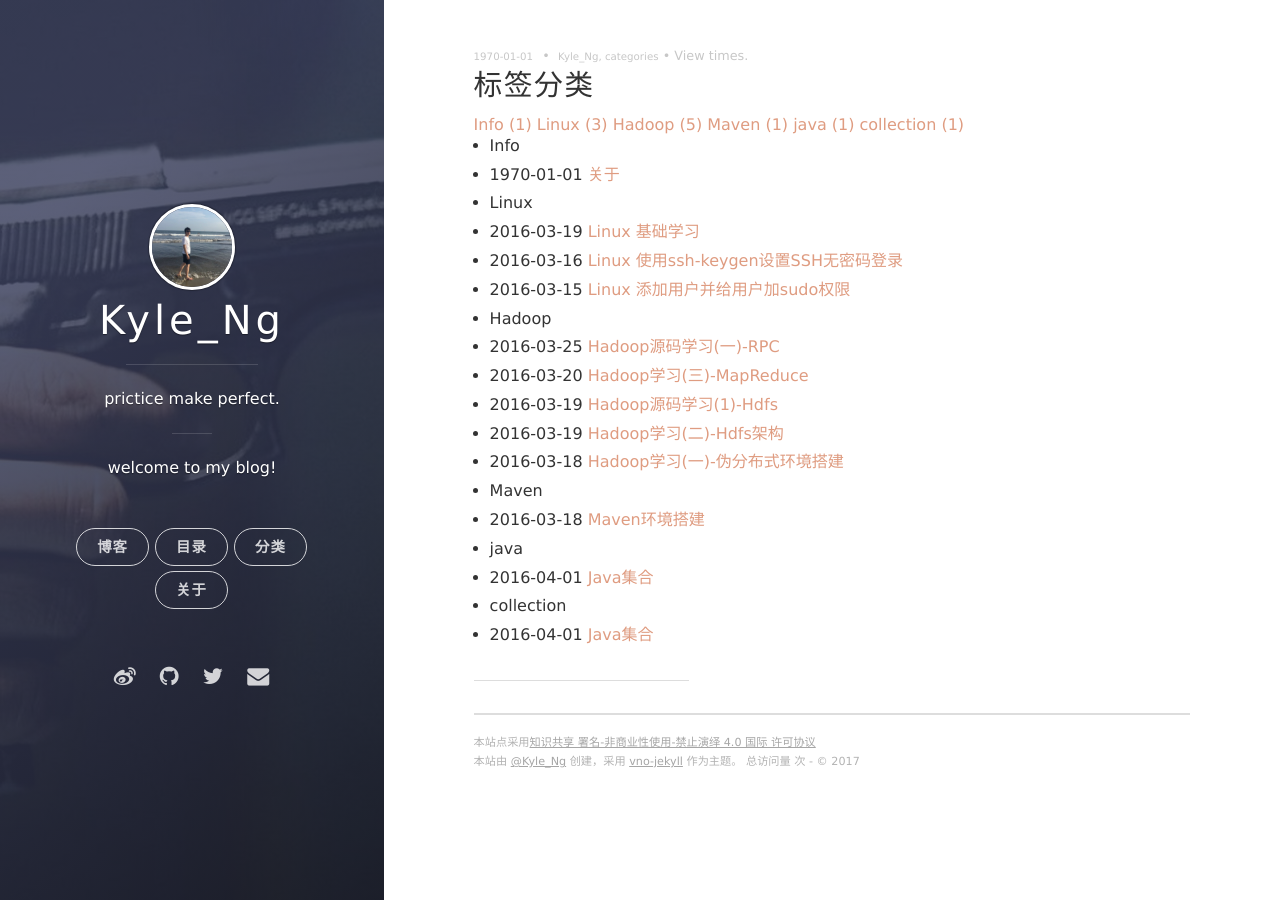
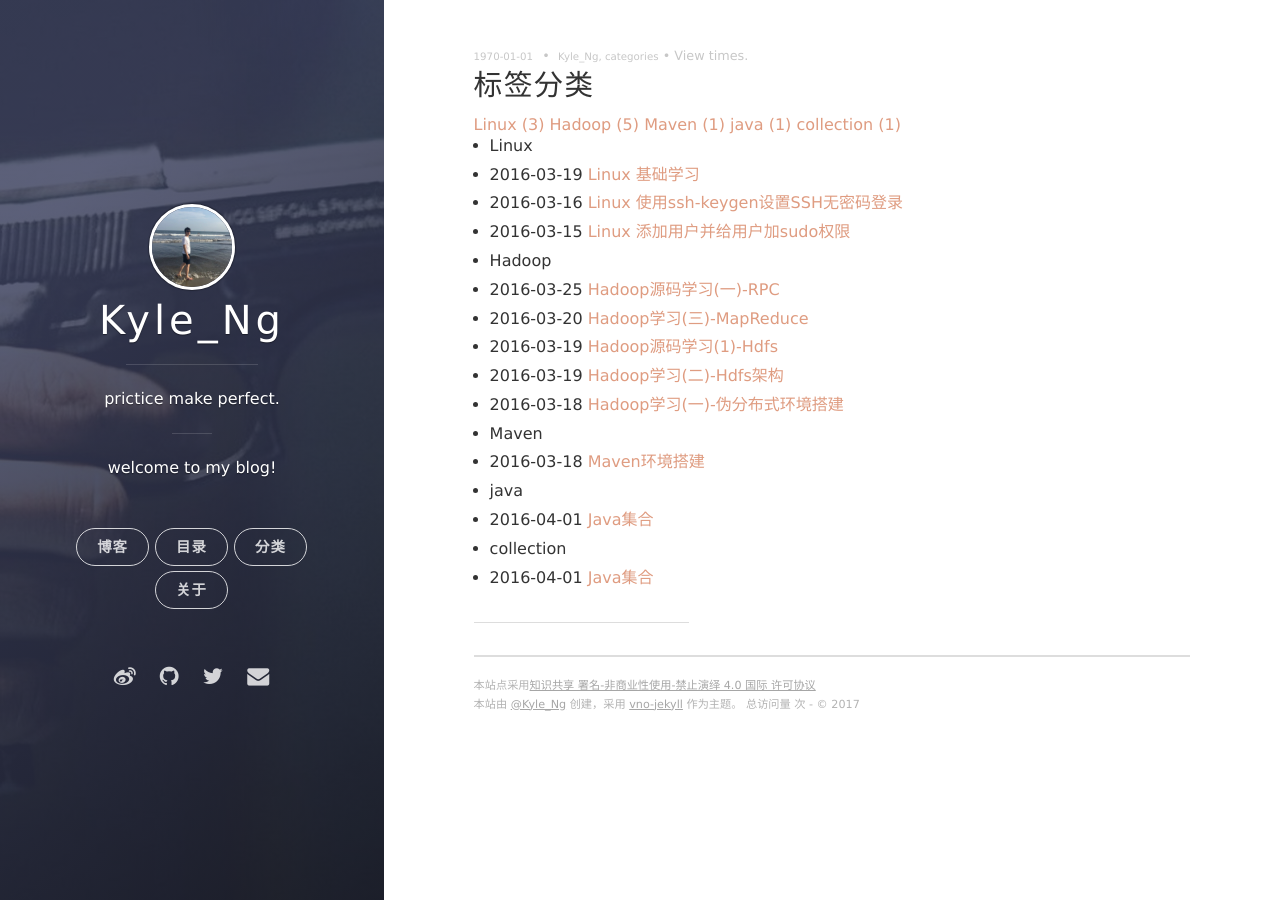
Before and after one commit to kyleNg/kyleNg.github.io, a Jekyll site: the page built from categories.html, in a window 1280 px wide. Built offline with Jekyll 4.4.1, drawn with Linux system fonts in a browser that asks for light colours; nearby versions of some CDN libraries; comment, search, counter and statistics services are not loaded.

```diff
--- a/_config.yml
+++ b/_config.yml
@@ -25,7 +25,7 @@ blog_button:
 nav:
     - {title: 目录,        in_site: true,  description: 博客目录,       url: '/timeline'}
     - {title: 分类,        in_site: true,  description: 标签分类,       url: '/categories'}
-    - {title: 关于,        in_site: true,  description: 关于作者,       url: 'info/about_me'}
+    - {title: 关于,        in_site: true,  description: 关于作者,       url: '/about_me'}
 
 
 
--- a/_posts/1970-01-02-about_me.md
+++ b/_posts/1970-01-02-about_me.md
@@ -1,6 +1,5 @@
 ---
 layout: post
-category: Info
 title: 关于
 date: 1970-01-01 00:00:00.000000000 +00:00
 tags: Kyle_Ng, info
```
